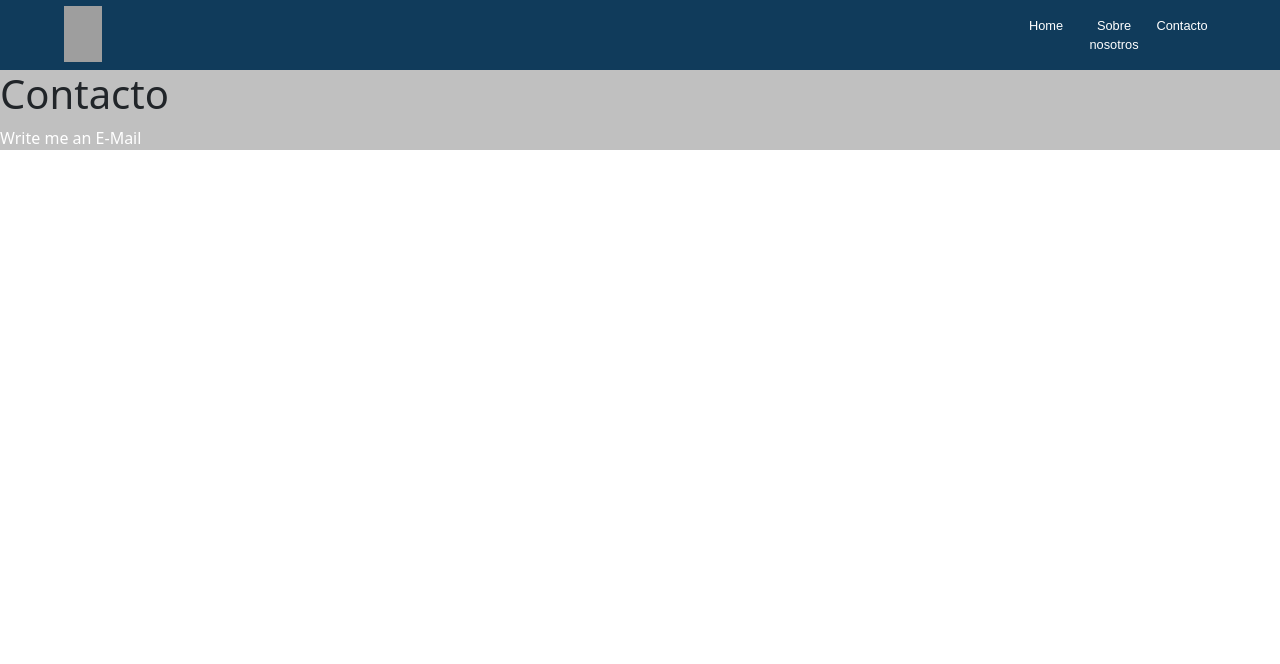
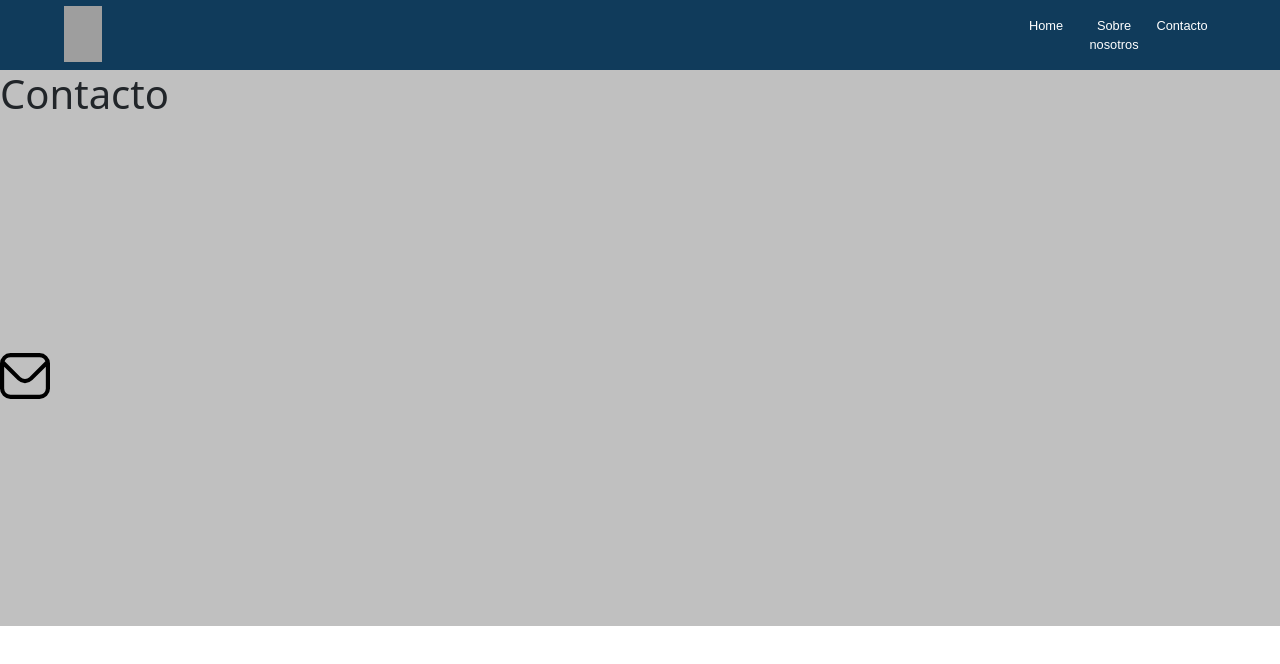
Before and after one commit to HernanSch/estudio, a React (Create React App) app: page /contacto in a window 1280 px wide. Shown: the top 664 px of the page. Built offline with nearby package versions, Linux system fonts and the light colour scheme; grey boxes are pictures that could not be loaded.

Commit message:
button fix

```diff
--- a/src/Components/Button/ButtonMailTo.jsx
+++ b/src/Components/Button/ButtonMailTo.jsx
@@ -1,9 +1,12 @@
 import React from "react";
 import { Link } from "react-router-dom";
+import sobre from '../../Assets/Image/sobre.svg'
+import './ButtonMailTo.scss'
 
 const ButtonMailto = ({ mailto, label }) => {
     return (
         <Link
+
             to='#'
             onClick={(e) => {
                 window.location.href = mailto;
@@ -11,6 +14,7 @@ const ButtonMailto = ({ mailto, label }) => {
             }}
         >
             {label}
+            <img className="image" src={sobre} alt='sobre'></img>
         </Link>
     );
 };
--- /dev/null
+++ b/src/Components/Button/ButtonMailTo.scss
@@ -0,0 +1,4 @@
+.image{
+    width: 50px;
+
+}
--- a/src/Pages/Contacto/Contacto.jsx
+++ b/src/Pages/Contacto/Contacto.jsx
@@ -7,13 +7,13 @@ import "./Contacto.scss"
 const Contacto = () => {
   return (
     <div className='contacto'><h1>Contacto</h1>
+      <div>
 
+        <ButtonMailTo mailto="mailto:no-reply@example.com">
 
-      <ButtonMailTo label="Write me an E-Mail" mailto="mailto:no-reply@example.com" />
-
-
+        </ButtonMailTo>
+      </div>
     </div>
-
   )
 }
 
```
Also changed, not shown: src/Assets/Image/email.png (deleted), src/Assets/Image/sobre.svg (added).
